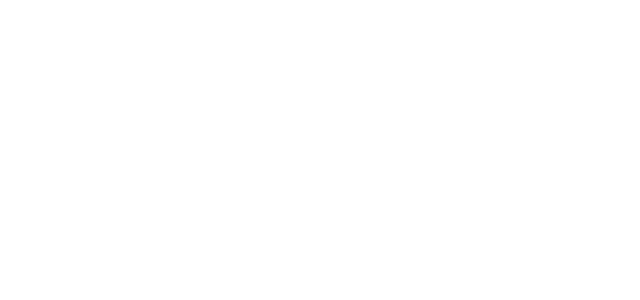
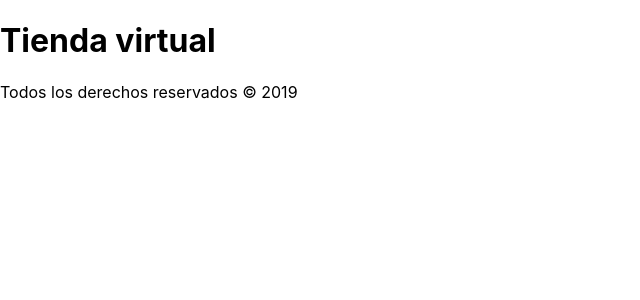
Before and after one commit to jaircanno/basicosReact, a React (Create React App) app: page / in a window 1280 px wide. Shown: the top 300 px of the page, without its empty margins (0-640 px from the left). Built offline with nearby package versions, Linux system fonts and the light colour scheme.

Commit message:
Primeros Componentes con Props

```diff
--- a/src/App.js
+++ b/src/App.js
@@ -1,6 +1,7 @@
-/* ----- Libraries ---------------------------------------------------- */
+/* ----- Libraries ------------------------------------------------------------------- */
 import React, {Fragment} from 'react';
-import ClassComponent from './components/Examples/ClassComponent.js'
+import Header from './components/Header.js'
+import Footer from './components/Footer.js'
 
 function App() {
 
@@ -10,11 +11,28 @@
         trabajo : 'Desarrollador FullStack'
     };
 
+    const fecha = new Date().getFullYear();
+
     /* ----- Views Elements --------------------------------- */
-  return (
+    /*
+    *   Se pueden declarar props en este componente, dado que es el componente padre,
+    *       con la finalidad de emplearlos dichos atributos en el componente hijo.
+    *
+    *   Hay distintos tipos de props que se pueden declarar, para cada uno se deben
+    *       asignar de diferente manera:
+    *       - variable = 'contenido'
+    *       - string   = { variable }
+    */
+    return (
       <Fragment>
+          <Header
+            titulo = 'Tienda virtual'
+          />
+          <Footer
+              fecha = {fecha}
+          />
       </Fragment>
-  )
+    )
 
 }
 
--- /dev/null
+++ b/src/components/Footer.js
@@ -0,0 +1,11 @@
+import React from 'react';
+
+const Footer = ({fecha}) => {
+    return (
+        <footer>
+            <p>Todos los derechos reservados &copy; {fecha}</p>
+        </footer>
+    );
+};
+
+export default Footer;
--- /dev/null
+++ b/src/components/Header.js
@@ -0,0 +1,25 @@
+import React from 'react';
+
+/*  ----- Props ---------------------------------------------------------------------- */
+/*
+*   En esta ocasión, para la implementación de los props en un componente, es necesario
+*       contemplar las propiedades que se declaren en el comp. padre al hijo, en este
+*       caso, en el componente hijo, se debe declarar que se utilizar los props, para
+*       despues por medio de herencia y como tipo atributos emplearlos.
+*
+*   Es posible aplicar 'destructuring' a los props para emplearlos de manera más directa
+*
+        const Header = ({titulo}) => (
+            <header>
+                <h1>{ titulo }</h1>
+            </header>
+        );
+*
+*/
+const Header = (props) => (
+    <header>
+        <h1>{ props.titulo }</h1>
+    </header>
+);
+
+export default Header;
```
Also changed, not shown: src/components/Product.js (added).
